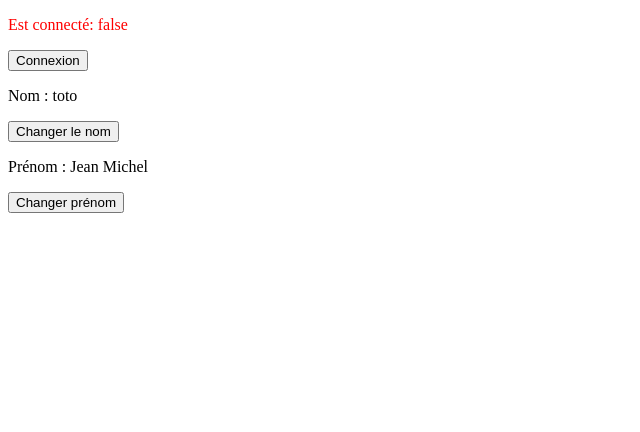
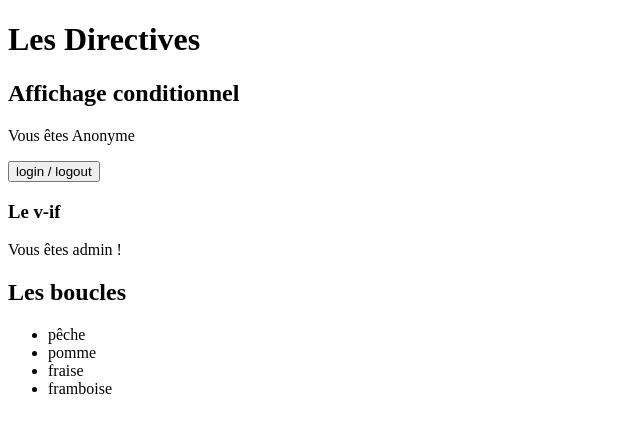
Before and after one commit to Thaisrr/booster-vue, a Vue app: page / in a window 1280 px wide. Shown: the top 432 px of the page, without its empty margins (0-640 px from the left). Built offline with nearby package versions, Linux system fonts and the light colour scheme.

Commit message:
reactivité

```diff
--- a/src/App.vue
+++ b/src/App.vue
@@ -1,6 +1,7 @@
 <script setup>
 // import PresentationComponent from "./components/presentation-component.vue";
-import ReactiviteComponent from "@/components/reactivite-component.vue";
+//import ReactiviteComponent from "@/components/reactivite-component.vue";
+import DirectiveComponent from "@/components/directive-component.vue";
 
 </script>
 
@@ -8,8 +9,9 @@ import ReactiviteComponent from "@/components/reactivite-component.vue";
   <!--
   <h1>Hello World</h1>
   <PresentationComponent />
+  <ReactiviteComponent />
   -->
-  <ReactiviteComponent />
+  <DirectiveComponent />
 </template>
 
 <style></style>
--- /dev/null
+++ b/src/components/directive-component.vue
@@ -0,0 +1,47 @@
+<script setup>
+  import {ref} from "vue";
+
+  const isLogged = ref(false);
+
+  function login() {
+    isLogged.value = !isLogged.value;
+  }
+
+  const role = 'ADMIN'; // USER, ADMIN, MODO
+
+  const fruits = ref(['pêche', 'pomme', 'fraise', 'framboise']);
+
+</script>
+
+<template>
+  <h1>Les Directives</h1>
+
+  <section>
+    <h2>Affichage conditionnel</h2>
+    <p>Vous êtes {{isLogged ? 'Connecté.e' : 'Anonyme'}}</p>
+    <button @click="login()">login / logout</button>
+
+    <p v-show="isLogged">Vous êtes connecté.e, c'est super !</p>
+
+    <div v-show="isLogged">
+      <p>Une div plus complexe affichée uniquement si l'user est logged</p>
+    </div>
+
+    <h3>Le v-if</h3>
+    <p v-if="role === 'ADMIN'">Vous êtes admin !</p>
+    <p v-else-if="role === 'MODO'">Vous êtes modo</p>
+    <p v-else>Vous êtes simple user</p>
+  </section>
+
+  <section>
+    <h2>Les boucles</h2>
+
+    <ul>
+      <li v-for="f in fruits" v-bind:key="f">{{f}}</li>
+    </ul>
+  </section>
+</template>
+
+<style scoped>
+
+</style>
```
Also changed, not shown: 2 other files (tests, documents, lock files or other folders).
